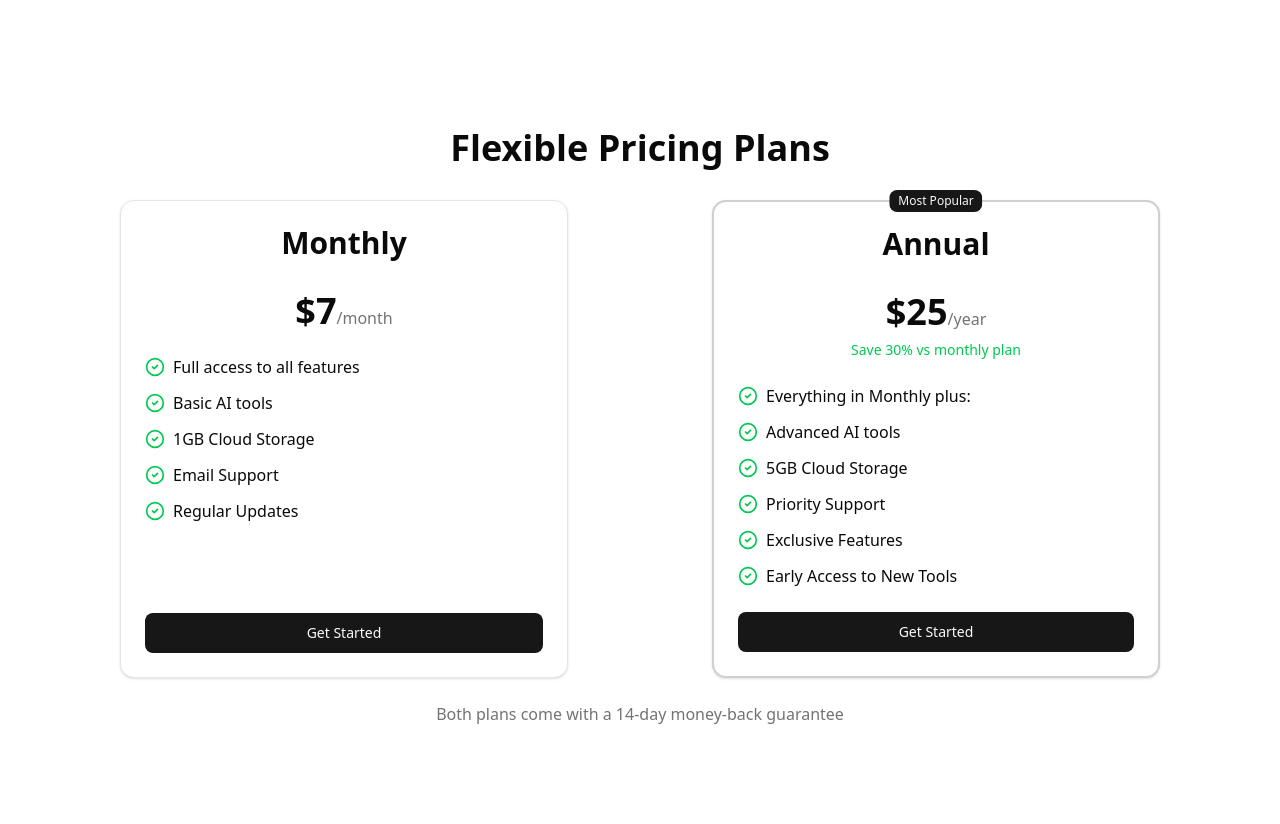
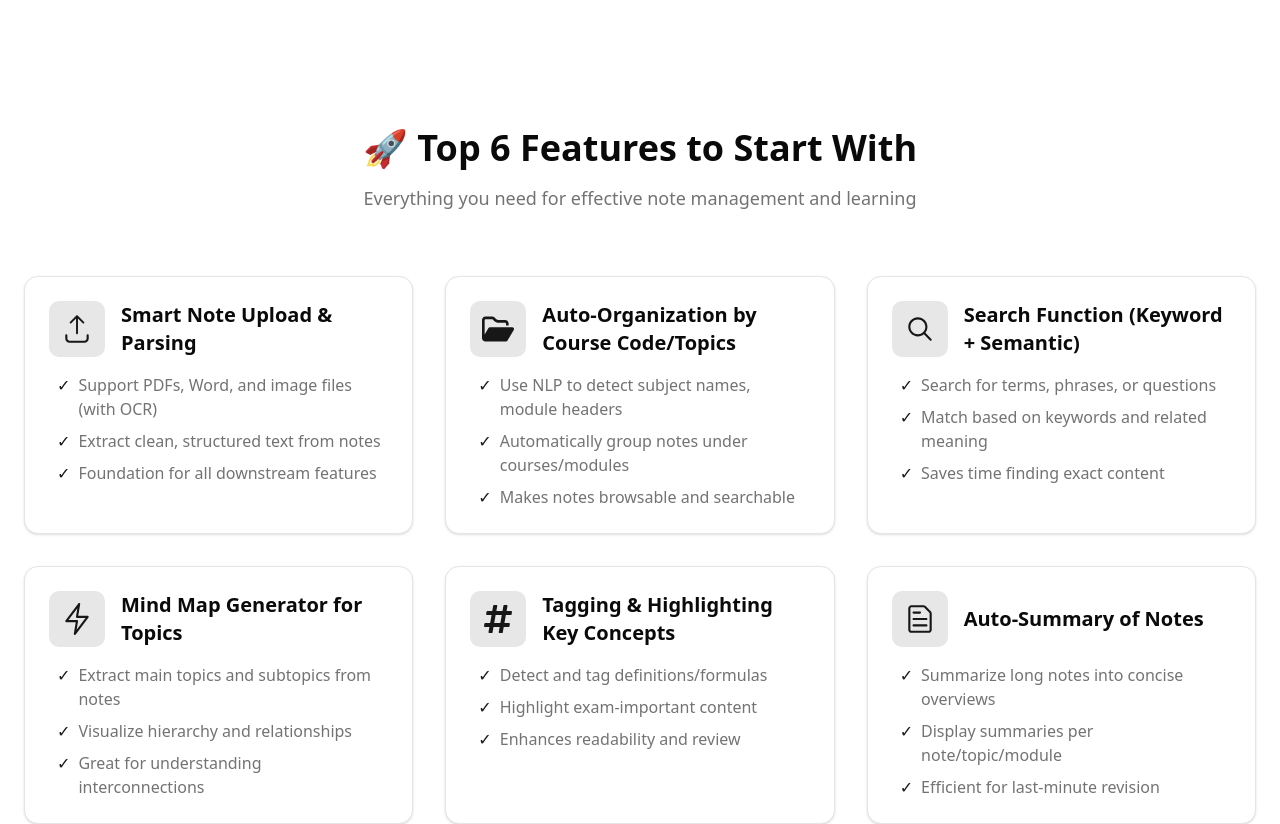
Before and after one commit to mafex11/FlowAI, a Next.js app: page / in a window 1280 px wide. Shown: the part 1160-1984 px from the top of the page. Built offline with nearby package versions, Linux system fonts and the light colour scheme; a web font is replaced by a local one.

Commit message:
changes to landing page added features section

```diff
--- /dev/null
+++ b/app/comp/feature-section.tsx
@@ -0,0 +1,106 @@
+// app/comp/feature-section.tsx
+import { cn } from "@/lib/utils";
+import { RocketIcon, UploadIcon, MagnifyingGlassIcon, LightningBoltIcon, FileTextIcon } from "@radix-ui/react-icons";
+import { FaHashtag } from "react-icons/fa";
+import { FaRegFolderOpen } from "react-icons/fa6";
+
+const features = [
+  {
+    icon: <UploadIcon className="h-8 w-8" />,
+    title: "Smart Note Upload & Parsing",
+    description: [
+      "Support PDFs, Word, and image files (with OCR)",
+      "Extract clean, structured text from notes",
+      "Foundation for all downstream features"
+    ]
+  },
+  {
+    icon: <FaRegFolderOpen className="h-8 w-8" />,
+    title: "Auto-Organization by Course Code/Topics",
+    description: [
+      "Use NLP to detect subject names, module headers",
+      "Automatically group notes under courses/modules",
+      "Makes notes browsable and searchable"
+    ]
+  },
+  {
+    icon: <MagnifyingGlassIcon className="h-8 w-8" />,
+    title: "Search Function (Keyword + Semantic)",
+    description: [
+      "Search for terms, phrases, or questions",
+      "Match based on keywords and related meaning",
+      "Saves time finding exact content"
+    ]
+  },
+  {
+    icon: <LightningBoltIcon className="h-8 w-8" />,
+    title: "Mind Map Generator for Topics",
+    description: [
+      "Extract main topics and subtopics from notes",
+      "Visualize hierarchy and relationships",
+      "Great for understanding interconnections"
+    ]
+  },
+  {
+    icon: <FaHashtag className="h-8 w-8" />,
+    title: "Tagging & Highlighting Key Concepts",
+    description: [
+      "Detect and tag definitions/formulas",
+      "Highlight exam-important content",
+      "Enhances readability and review"
+    ]
+  },
+  {
+    icon: <FileTextIcon className="h-8 w-8" />,
+    title: "Auto-Summary of Notes",
+    description: [
+      "Summarize long notes into concise overviews",
+      "Display summaries per note/topic/module",
+      "Efficient for last-minute revision"
+    ]
+  }
+];
+
+export function FeatureSection() {
+  return (
+    <section className="w-full py-20">
+      <div className="container mx-auto px-4 md:px-6">
+        <div className="text-center mb-16">
+          <h2 className="text-3xl md:text-4xl font-bold mb-4">
+            🚀 Top 6 Features to Start With
+          </h2>
+          <p className="text-muted-foreground text-lg">
+            Everything you need for effective note management and learning
+          </p>
+        </div>
+
+        <div className="grid grid-cols-1 md:grid-cols-2 lg:grid-cols-3 gap-8">
+          {features.map((feature, index) => (
+            <div
+              key={index}
+              className="p-6 rounded-xl border bg-card text-card-foreground shadow-sm transition-all hover:shadow-md"
+            >
+              <div className="flex items-center gap-4 mb-4">
+                <div className="p-3 rounded-lg bg-primary/10 text-primary">
+                  {feature.icon}
+                </div>
+                <h3 className="text-xl font-semibold">{feature.title}</h3>
+              </div>
+              <ul className="space-y-2 pl-2">
+                {feature.description.map((point, i) => (
+                  <li
+                    key={i}
+                    className="flex items-start gap-2 text-muted-foreground"
+                  >
+                    <span className="text-primary">✓</span>
+                    <span>{point}</span>
+                  </li>
+                ))}
+              </ul>
+            </div>
+          ))}
+        </div>
+      </div>
+    </section>
+  );
+}
--- a/app/page.tsx
+++ b/app/page.tsx
@@ -28,8 +28,7 @@ import {
 import { ContactForm } from "./comp/contact-form";
 import { Button } from "@/components/ui/button";
 import { PricingCard } from "./comp/pricing-card";
-
-
+import { FeatureSection } from "./comp/feature-section";
 export function NavbarDemo() {
   const navItems = [
     { name: "Features", link: "#features" },
@@ -216,7 +215,13 @@ export default function Home() {
       </div>
     </div>
 
+
+
     <OrbitingCirclesDemo />
+
+     {/* Features Section */}
+     <FeatureSection />
+
      {/* Pricing Section */}
      <section className="w-full px-4 md:px-0 mt-20 mb-20" id="pricing">
         <h2 className="text-3xl md:text-4xl font-bold text-center mb-8">
--- a/package.json
+++ b/package.json
@@ -20,6 +20,7 @@
     "@radix-ui/react-dialog": "^1.1.11",
     "@radix-ui/react-dropdown-menu": "^2.1.12",
     "@radix-ui/react-hover-card": "^1.1.11",
+    "@radix-ui/react-icons": "^1.3.2",
     "@radix-ui/react-label": "^2.1.4",
     "@radix-ui/react-menubar": "^1.1.12",
     "@radix-ui/react-navigation-menu": "^1.2.10",
@@ -43,6 +44,7 @@
     "cobe": "^0.6.3",
     "date-fns": "^3.6.0",
     "embla-carousel-react": "^8.6.0",
+    "framer-motion": "^12.9.2",
     "input-otp": "^1.4.2",
     "lucide-react": "^0.503.0",
     "motion": "^12.9.2",
@@ -52,6 +54,8 @@
     "react-day-picker": "^8.10.1",
     "react-dom": "^19.0.0",
     "react-hook-form": "^7.56.1",
+    "react-icons": "^5.5.0",
+    "react-intersection-observer": "^9.16.0",
     "react-resizable-panels": "^2.1.9",
     "recharts": "^2.15.3",
     "sonner": "^2.0.3",
```
Also changed, not shown: 1 other file (tests, documents, lock files or other folders).
